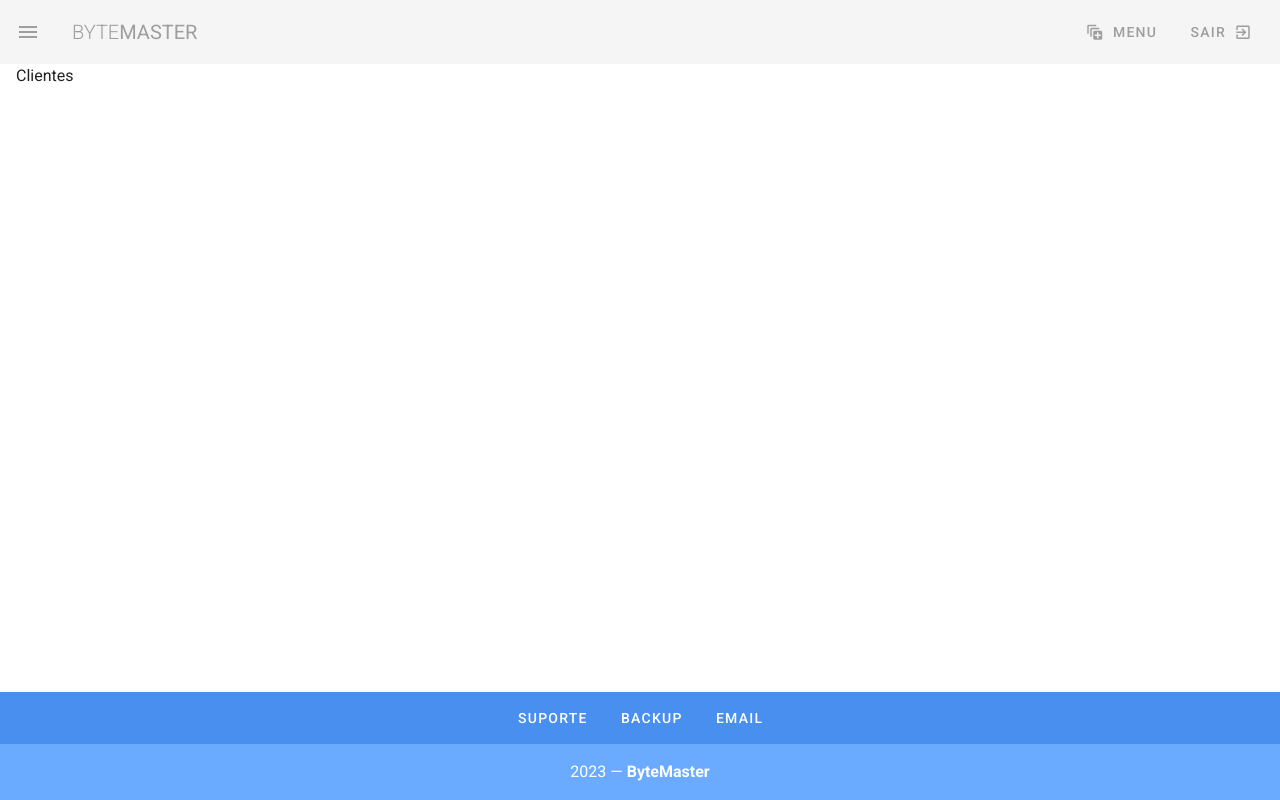
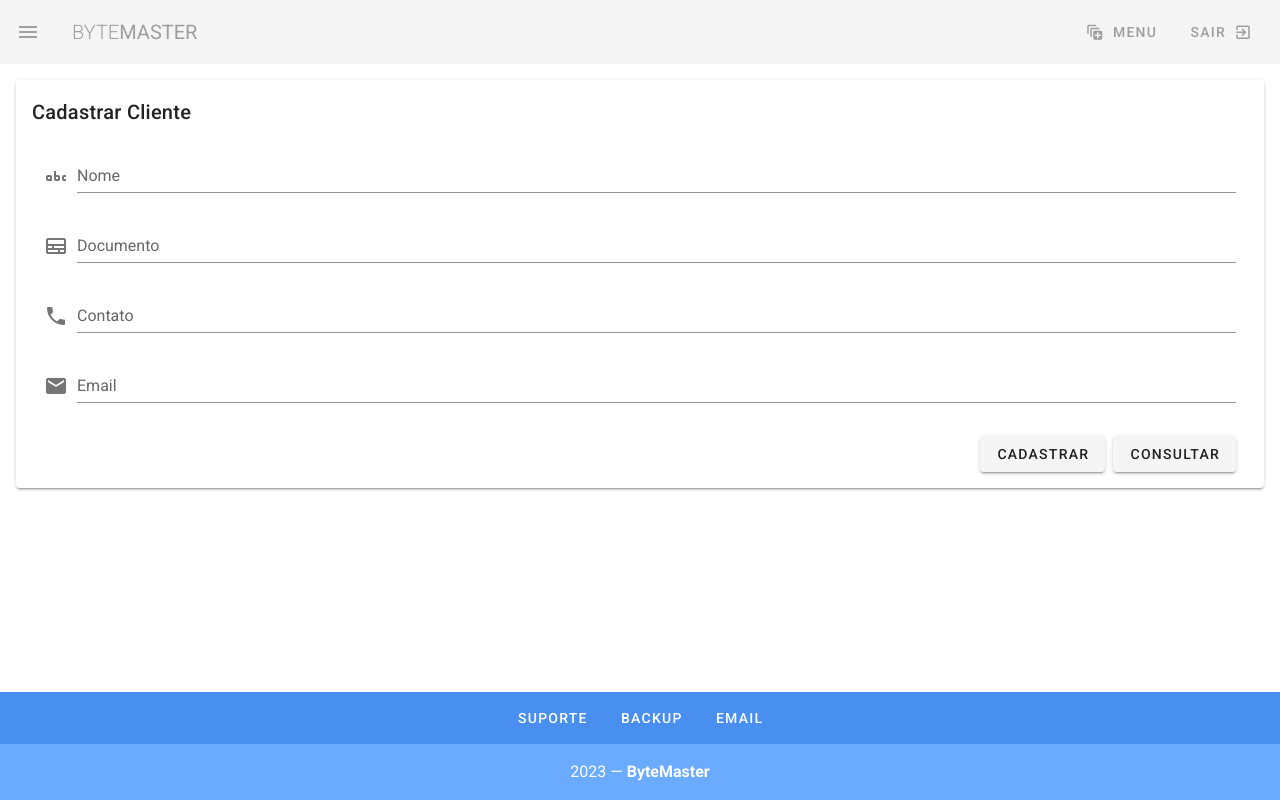
Before and after one commit to JoseHenriquePatrocinio/bytemaster, a Vue app: page /cliente in a window 1280 px wide. Built offline with nearby package versions, Linux system fonts and the light colour scheme.

Commit message:
feat: tela de cadastro clientes

```diff
--- a/src/views/ClienteView.vue
+++ b/src/views/ClienteView.vue
@@ -1,9 +1,47 @@
 <template>
-    <div>Clientes</div>
+    <div class="mt-4">
+        <v-card>
+            <v-card-title>
+                Cadastrar Cliente
+            </v-card-title>
+            <v-card-text>
+                <v-form class="px-3" ref="form">
+                    <v-text-field label="Nome" v-model="title" prepend-icon="mdi-alphabetical" :rules="inputRules"></v-text-field>
+                    <v-text-field label="Documento" v-model="content" prepend-icon="mdi-id-card"
+                        :rules="inputRules"></v-text-field>
+                        <v-text-field label="Contato" v-model="title" prepend-icon="mdi-phone" :rules="inputRules"></v-text-field>
+                        <v-text-field label="Email" v-model="title" prepend-icon="mdi-email" :rules="inputRules"></v-text-field>
+
+                    <div class="text-right">
+                        <v-btn class="mx-0 mt-3 mr-2" @click="submit">Cadastrar</v-btn>
+                        <v-btn class="mx-0 mt-3">Consultar</v-btn>
+                    </div>
+                </v-form>
+            </v-card-text>
+        </v-card>
+    </div>
 </template>
 
 <script>
-export default{
-    name:"ClienteView"
+export default {
+    name: "ClienteView",
+    data() {
+        return {
+            title: "",
+            content: "",
+            due: "",
+            menu: false,
+            inputRules: [
+                v => v.length >= 3 || 'Minimo de 3 caracteres'
+            ]
+        }
+    },
+    methods: {
+        submit() {
+            if (this.$refs.form.validate()) {
+                console.log(this.title, this.content)
+            }
+        }
+    }
 }
 </script>
```
